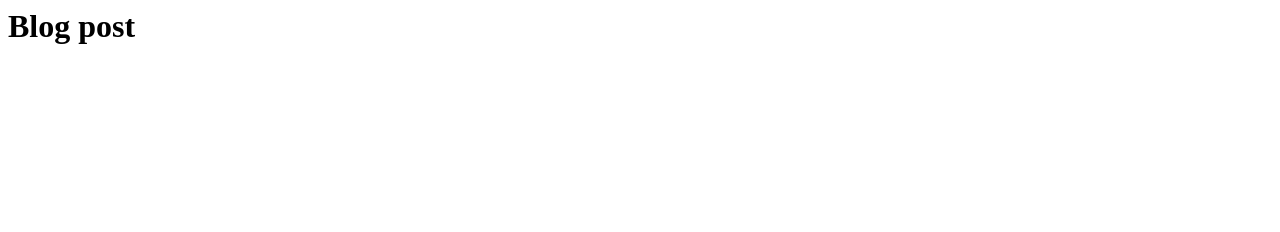
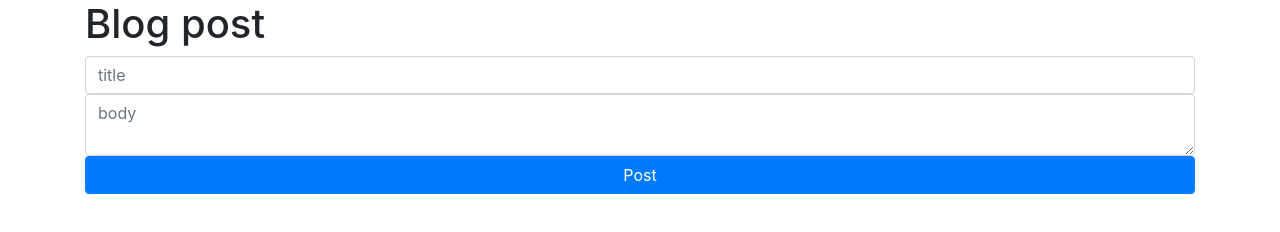
Before and after one commit to dicksonnicholas7/mean_project, a website: page public/index.html in a window 1280 px wide. Drawn offline with nearby package versions, Linux system fonts and the light colour scheme.

Commit message:
changes to files

```diff
--- a/public/index.html
+++ b/public/index.html
@@ -1,18 +1,18 @@
 <DOCTYPE html>
-    <html lang="en">
+    <html lang="en" ng-app="BlogApp">
         <head>
-
+            <link rel="stylesheet" href="https://stackpath.bootstrapcdn.com/bootstrap/4.1.3/css/bootstrap.min.css" integrity="sha384-MCw98/SFnGE8fJT3GXwEOngsV7Zt27NXFoaoApmYm81iuXoPkFOJwJ8ERdknLPMO" crossorigin="anonymous">
+            <script src="https://ajax.googleapis.com/ajax/libs/angularjs/1.5.7/angular.min.js"></script>
             <meta charset="UTF-8">
+            <script src="app.js"></script>
             <title>Blog</title>
-
-
         </head>
-
-        <body>
-
-            <h1>Blog post</h1>
-
+        <body class>
+            <div class="container" ng-controller="BlogController">
+                <h1>Blog post</h1>
+                <input ng-model="post.title" class="form-control" placeholder="title"/>
+                <textarea ng-model="post.body" class="form-control" placeholder="body"></textarea>
+                <button ng-click="createPost(post)" class="btn btn-primary btn-block">Post</button>
+            </div>
         </body>
-
-
     </html>
```
Also changed, not shown: server.js (+10 -0 lines).
